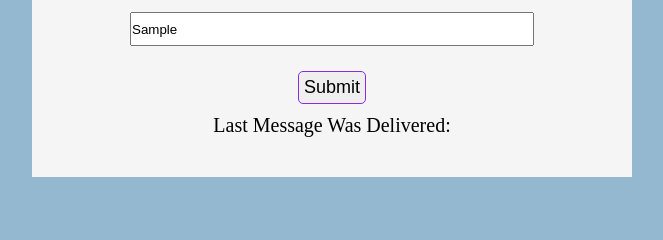
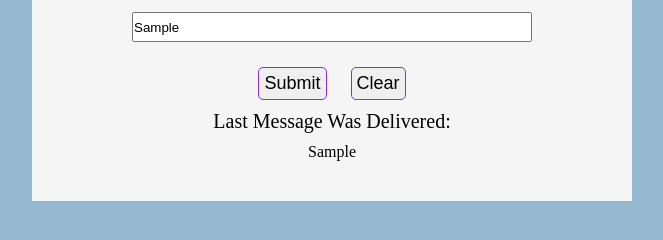
Before and after one commit to Adilet7894/submit-message, a plain HTML site: page index.html in a window 1280 px wide. Both pictures are taken after typing "Sample" into the empty fields and a click on the button "Submit". Shown: the part 310-550 px from the top of the page, without its empty margins (308-971 px from the left). Drawn offline with Linux system fonts and the light colour scheme.

Commit message:
added functions&& finished project

```diff
--- a/index.html
+++ b/index.html
@@ -13,7 +13,8 @@
             <h1>Message You'd like to Pass</h1>
             <input type="text" id="input" width="100%">
             <br>
-            <button>Submit</button>
+            <button id="submit">Submit</button>
+            <button id="clear" onclick='del()'>Clear</button>
             <p>Last Message Was Delivered:</p>
             <div class="span">
                 <span id="output"></span>
--- a/main.js
+++ b/main.js
@@ -0,0 +1,25 @@
+const input=document.querySelector('#input');
+const submit= document.getElementById("submit");
+const clear= document.querySelector('#clear');
+const output= document.getElementById('output');
+
+console.log(input, submit, output)
+
+
+function inserted(){
+    const inputValue = input.value;
+    console.log(inputValue)
+    output.innerHTML= inputValue;
+
+}
+
+function del(){
+    output.innerHTML='';
+    input.value='';
+}
+
+submit.addEventListener('click', inserted);
+// clear.addEventListener('click', function(){
+//     input.value='';
+//     output.innerHTML='';
+// });
--- a/style.css
+++ b/style.css
@@ -1,6 +1,7 @@
 *{
     margin: 0;
     padding: 0;
+    box-sizing: border-box;
 }
 body{
     background-color: #95b8d1;
@@ -36,4 +37,5 @@ p{
 
 .span{
     margin: 10px;
+    box-sizing: border-box;
 }
```
